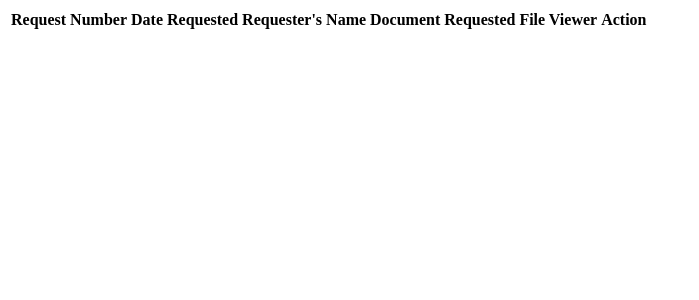
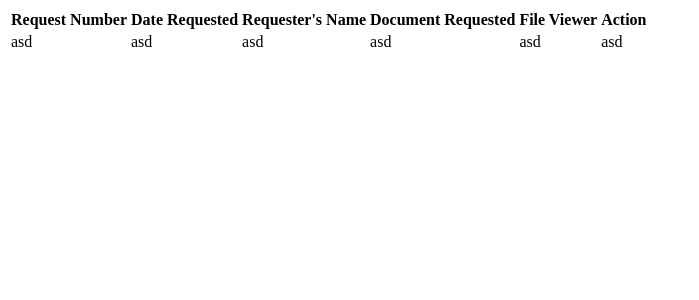
Before and after one commit to QCU-ODRS/qcu_odrs, a PHP site: page /pendinglist_table.php in a window 1280 px wide. Shown: the top 300 px of the page, without its empty margins (0-699 px from the left). Run offline with PHP 8.4, Linux system fonts and the light colour scheme; lists and menus that the app fills with data are empty.

Commit message:
Update pendinglist_table.php

```diff
--- a/optimized/resource/opt/pendinglist_table.php
+++ b/optimized/resource/opt/pendinglist_table.php
@@ -8,11 +8,11 @@
         <th>Action</th>
     </tr>
     <tr>
-        <td></td>
-        <td></td>
-        <td></td>
-        <td></td>
-        <td></td>
-        <td></td>
+        <td>asd</td>
+        <td>asd</td>
+        <td>asd</td>
+        <td>asd</td>
+        <td>asd</td>
+        <td>asd</td>
     </tr>
 </table>
```
